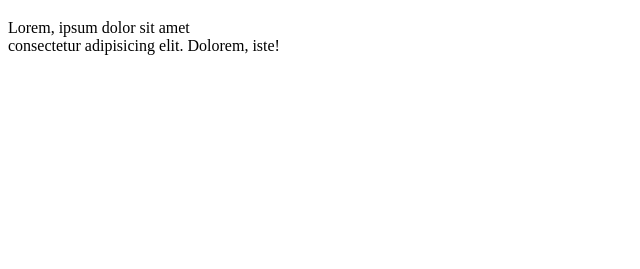
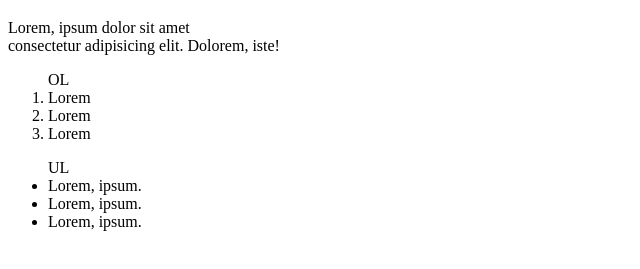
Before and after one commit to NinoAmbrogio/esercitazioni-html-, a plain HTML site: page index.html in a window 1280 px wide. Shown: the part 61-330 px from the top of the page, without its empty margins (0-640 px from the left). Drawn offline with Linux system fonts and the light colour scheme.

Commit message:
improved (.html) added ol & li

```diff
--- a/index.html
+++ b/index.html
@@ -1,13 +1,26 @@
 <!DOCTYPE html>
 <html lang="en">
-<head>
-    <meta charset="UTF-8">
-    <meta name="viewport" content="width=device-width, initial-scale=1.0">
+  <head>
+    <meta charset="UTF-8" />
+    <meta name="viewport" content="width=device-width, initial-scale=1.0" />
     <title>Esercitazioni</title>
-</head>
-<body>
+  </head>
+  <body>
     <h1>Questa è la mia esercitazione.</h1>
-    <p>Lorem, ipsum dolor sit amet <br>consectetur adipisicing elit. Dolorem, iste!</p>
-
-</body>
+    <p>
+      Lorem, ipsum dolor sit amet <br />consectetur adipisicing elit. Dolorem,
+      iste!
+    </p>
+    <ol>
+      OL
+      <li>Lorem</li>
+      <li>Lorem</li>
+      <li>Lorem</li>
+    </ol>
+    <ul> UL
+      <li>Lorem, ipsum.</li>
+      <li>Lorem, ipsum.</li>
+      <li>Lorem, ipsum.</li>
+    </ul>
+  </body>
 </html>
```
